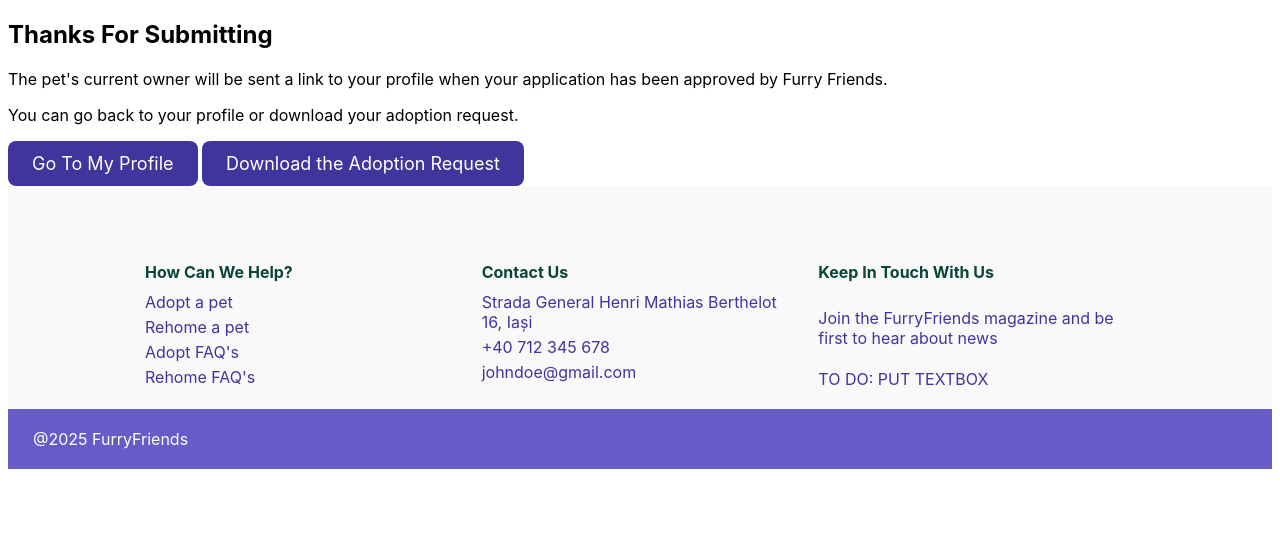
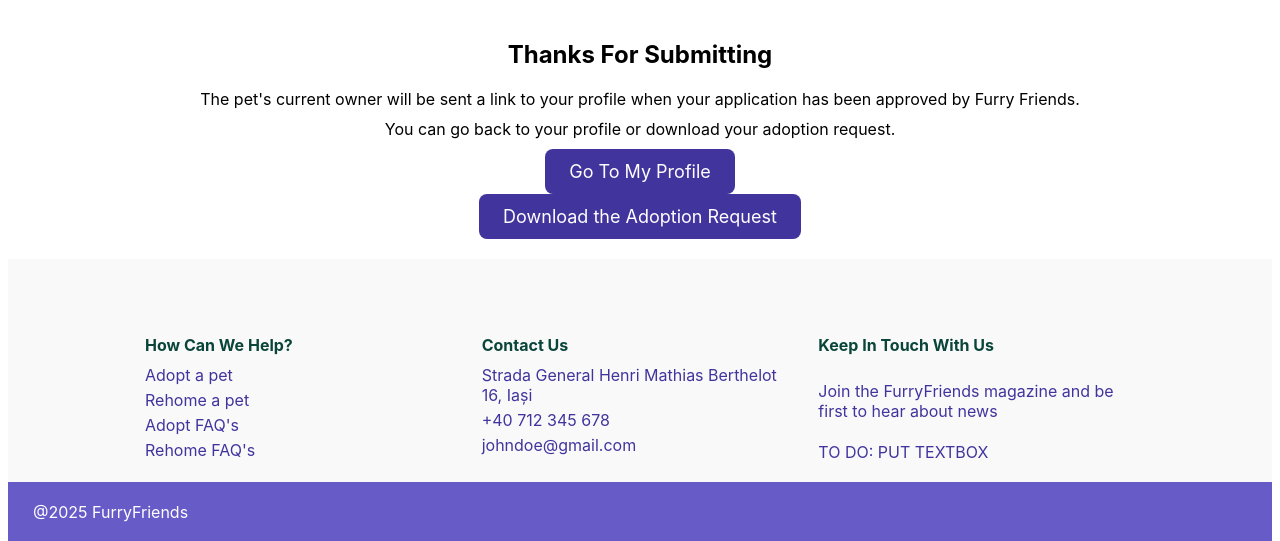
Before and after one commit to SabrinaV12/Pet-Adoption, a PHP site: page /adoptionConfirm.php in a window 1280 px wide. Shown: the part 94-635 px from the top of the page. Run offline with PHP 8.4, Linux system fonts and the light colour scheme.

Commit message:
Little visual update

```diff
--- a/design/adoptionConfirm.css
+++ b/design/adoptionConfirm.css
@@ -2,6 +2,37 @@
     font-family: 'Medium', 'Inter';
     background-color: #FFFFFF;
 
+}
+
+.confirmation {
+    display: flex;
+    flex-direction: column;
+    align-items: center;
+    padding: 20px;
+}
+
+.confirmation h1 {
+    align-self: center;
+    text-align: center;
+    width: 100%;
+}
+
+.confirmation p {
+    text-align: left;
+    margin: 0 0 10px 0;
+}
+
+.buttons {
+    display: flex;
+    flex-direction: column;
+    align-items: center;
+    gap: 16px;
+    margin-top: 20px;
+}
+
+.download-buttons {
+    display: flex;
+    gap: 20px;
 }
 
 .profile-button {
```
